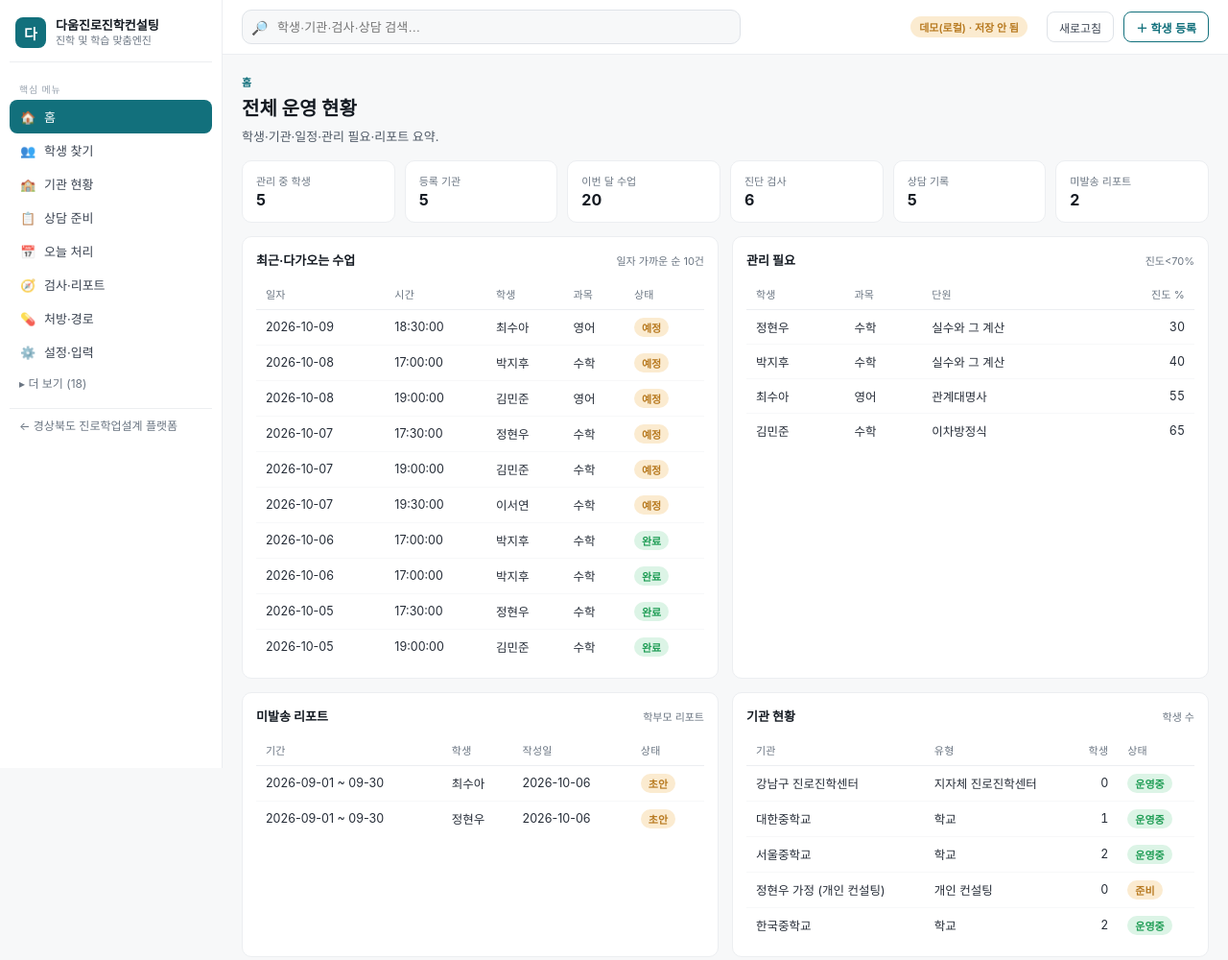
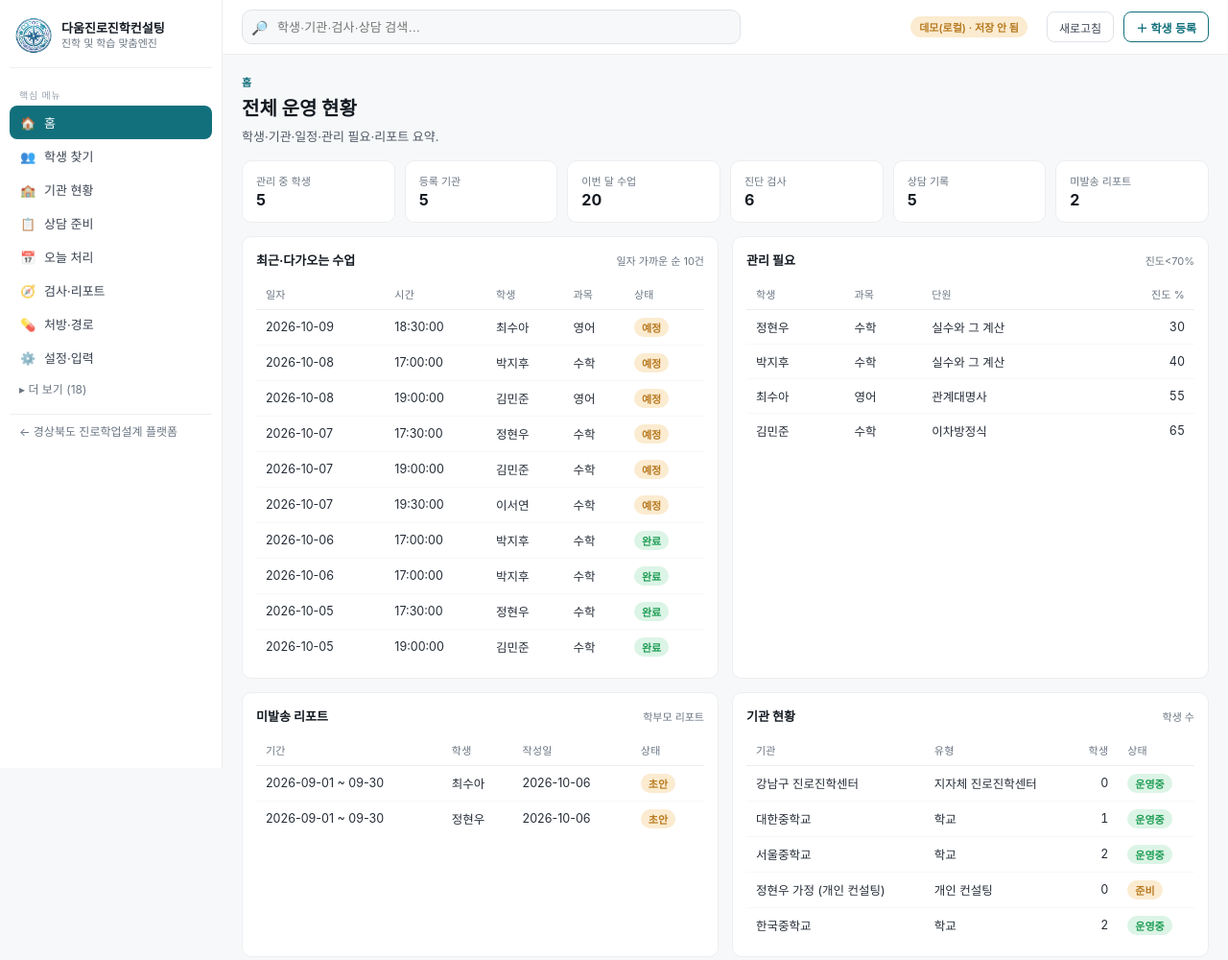
Before and after one commit to da-um3481/gyeongbuk-career-platform, a website: page tutor/index.html in a window 1280 px wide. Shown: the whole page at 96% size. Drawn offline with nearby package versions, Linux system fonts and the light colour scheme; no server answers.

Commit message:
튜터 대시보드 상단에 DA.UM 로고 적용

```diff
--- a/tutor/index.html
+++ b/tutor/index.html
@@ -22,7 +22,7 @@
   .shell { display: grid; grid-template-columns: 232px 1fr; min-height: 100vh; }
   .side { background: var(--ink-0); border-right: 1px solid var(--ink-100); padding: 14px 10px; position: sticky; top: 0; height: 100vh; overflow-y: auto; }
   .brand { display: flex; align-items: center; gap: 10px; padding: 4px 6px 14px; border-bottom: 1px solid var(--ink-100); margin-bottom: 10px; }
-  .brand .mk { width: 32px; height: 32px; border-radius: 8px; background: var(--brand-500); color: #fff; display: inline-flex; align-items: center; justify-content: center; font-weight: 700; font-size: 15px; flex: 0 0 auto; }
+  .brand .mk { width: 38px; height: 38px; border-radius: 8px; background: transparent; object-fit: contain; flex: 0 0 auto; }
   .brand .nm { font-size: 13px; font-weight: 700; line-height: 1.25; color: var(--ink-900); }
   .brand .nm small { display: block; font-size: 11px; font-weight: 500; color: var(--ink-500); margin-top: 2px; }
 
@@ -174,7 +174,7 @@
 <div class="shell">
   <aside class="side" id="side">
     <div class="brand">
-      <div class="mk">다</div>
+      <img class="mk" src="../logo-mark.png" alt="DA.UM" />
       <div class="nm">다움진로진학컨설팅<small>진학 및 학습 맞춤엔진</small></div>
     </div>
     <nav id="nav"></nav>
```
